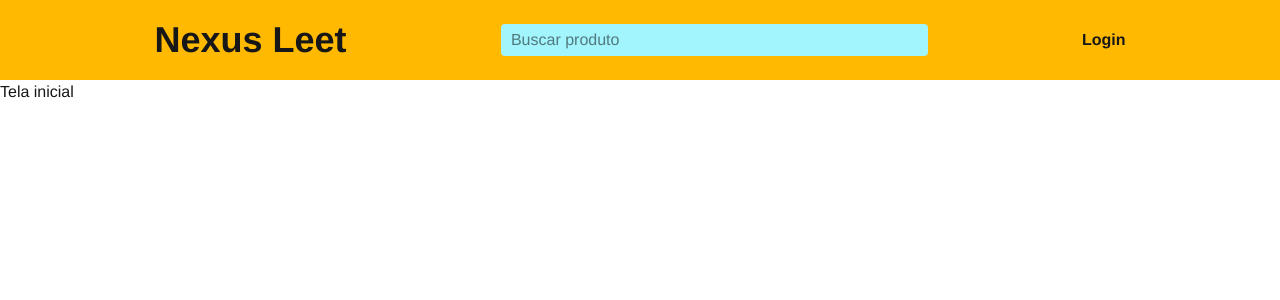
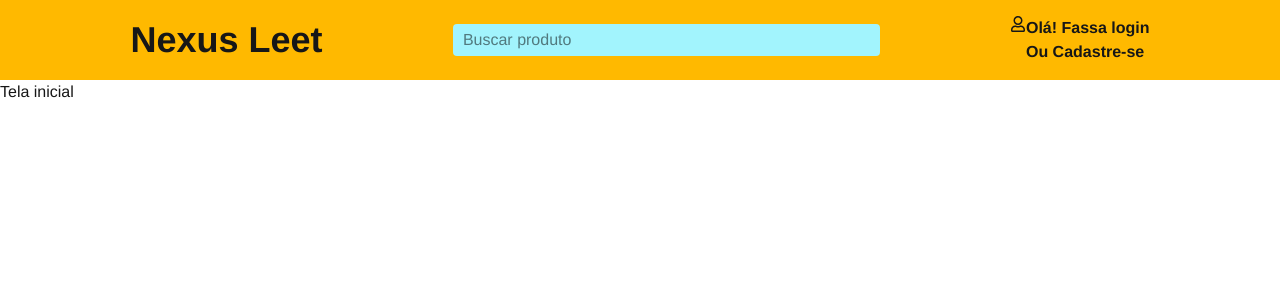
Before and after one commit to gustavocarvalho-ra/NextJs-NexusLeet, a Next.js app: page / in a window 1280 px wide. Shown: the top 300 px of the page. Built offline with nearby package versions, Linux system fonts and the light colour scheme; no server answers.

Commit message:
feat: add react icon

```diff
--- a/src/app/components/Header/index.tsx
+++ b/src/app/components/Header/index.tsx
@@ -1,8 +1,11 @@
 // "use client"
 import { getServerSession } from 'next-auth';
+import Link from "next/link"
 
 import { authOptions } from '@/app/lib/auth';
-import Link from "next/link"
+
+import { FaRegUser } from "react-icons/fa";
+
 
 export default async function Header() {
   const session = await getServerSession(authOptions);
@@ -12,7 +15,13 @@ export default async function Header() {
       <div className="w-full h-20 bg-amber-400 flex items-center justify-evenly">
         <Link href={"/"} className="text-amber-600 font-black text-4xl">Nexus Leet</Link>
         <input placeholder='Buscar produto' className='bg-cyan-200 w-1/3 h-8 pl-2.5 text-black font-medium rounded-sm'/>
-        <Link href={"/my-account"} className='font-black'>Login</Link>
+          <Link href={"/my-account"} className='font-black flex'>
+            <FaRegUser />
+            <div className='flex flex-col'>
+              <p>Olá! Fassa login</p>
+              <p>Ou Cadastre-se</p>
+            </div>
+          </Link>
       </div>
     )
   }
```
